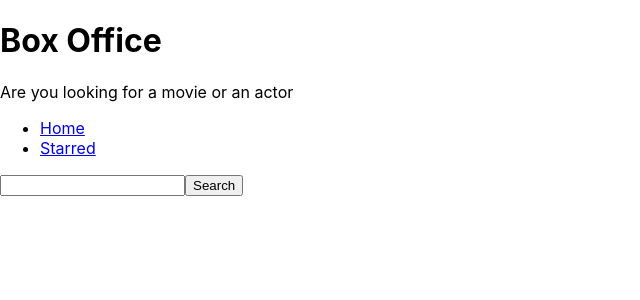
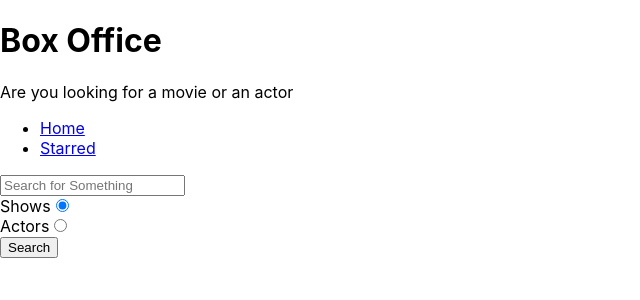
Before and after one commit to arjha97/box-office, a React (Create React App) app: page / in a window 1280 px wide. Shown: the top 300 px of the page, without its empty margins (0-640 px from the left). Built offline with nearby package versions, Linux system fonts and the light colour scheme.

Commit message:
added search option

```diff
--- a/src/pages/Home.js
+++ b/src/pages/Home.js
@@ -6,6 +6,9 @@ const Home = () => {
 
     const [input, setInput] = useState('');
     const [results, setResults] = useState(null);
+    const [searhOption, setSearchOption] = useState('shows');
+
+    const isShowSearch = searhOption === 'shows';
 
     const onInputChange = e => {
       setInput(e.target.value);
@@ -13,7 +16,7 @@ const Home = () => {
 
     const onSearch = () => {
 
-      apiGet(`/search/shows?q=${input}`).then(result => setResults(result));
+      apiGet(`/search/${searhOption}?q=${input}`).then(result => setResults(result));
     }
 
     const onKeyDown = e => {
@@ -28,15 +31,45 @@ const Home = () => {
       }
 
       if(results && results.length > 0){
-        return  <div>{results.map(item => <div key={item.show.id}>{item.show.name}</div>)}</div>
+        return results[0].show ? (results.map(item => <div key={item.show.id}>{item.show.name}</div>)) : (
+          results.map(item => <div key={item.person.id}>{item.person.name}</div>)
+        )
       }
 
       return null;
     }
 
+    const onRadioChange = e => {
+      setSearchOption(e.target.value);
+    }
+
     return (
         <MainPageLayout>
-          <input type="text" onChange={onInputChange} onKeyDown={onKeyDown} value={input}/>
+          <input type="text"
+           onChange={onInputChange}
+           onKeyDown={onKeyDown}
+           value={input}
+           placeholder='Search for Something'
+           />
+
+           <div>
+             <label htmlFor="shows-search">
+               Shows
+               <input id="shows-search" type='radio' value='shows'
+               checked={isShowSearch}
+               onChange={onRadioChange}/>
+             </label>
+           </div>
+
+           <div>
+             <label htmlFor="actors-search">
+               Actors
+               <input id="actors-search" type='radio' value='people'
+               checked={!isShowSearch}
+               onChange={onRadioChange}/>
+             </label>
+           </div>
+
           <button type="button" onClick={onSearch}>Search</button>
           {renderResults()}
         </MainPageLayout>
```
